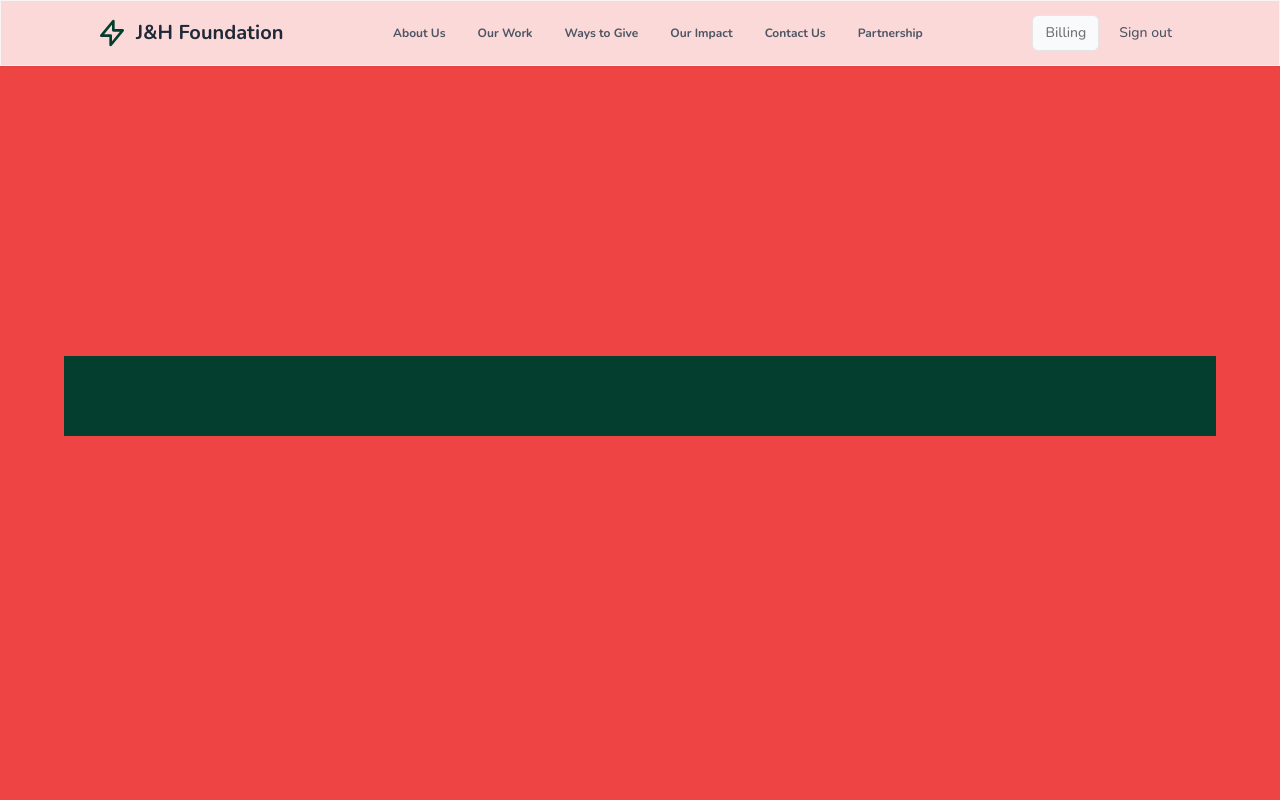
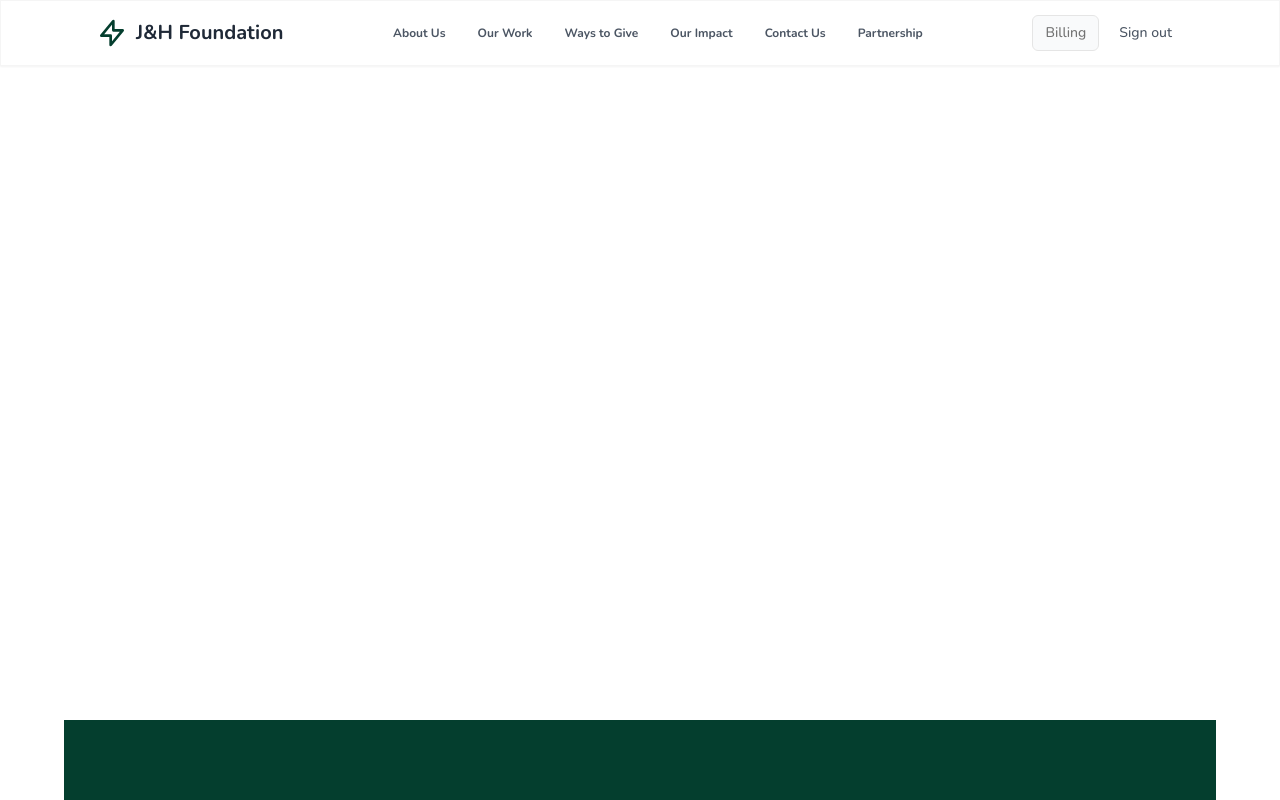
Before and after one commit to matellordson/donation-site, a Next.js app: page / in a window 1280 px wide. Built offline with nearby package versions, Linux system fonts and the light colour scheme; no server answers.

Commit message:
fixed footer layout

```diff
--- a/app/layout.tsx
+++ b/app/layout.tsx
@@ -20,13 +20,13 @@ export default function RootLayout({
   children: React.ReactNode;
 }>) {
   return (
-    <html lang="en">
+    <html lang="en" className="h-full">
       <body
-        className={`${nunito.className} flex h-screen w-screen flex-col items-center justify-between bg-red-500 antialiased`}
+        className={`${nunito.className} flex min-h-full flex-col antialiased`}
       >
-        <Navbar className="h-[10%]" />
-        <div className="h-[80%]">{children}</div>
-        <Footer className="m-0 h-[10%]" />
+        <Navbar className="flex-shrink-0" />
+        <main className="flex-grow overflow-auto">{children}</main>
+        <Footer className="flex-shrink-0" />
       </body>
     </html>
   );
```
